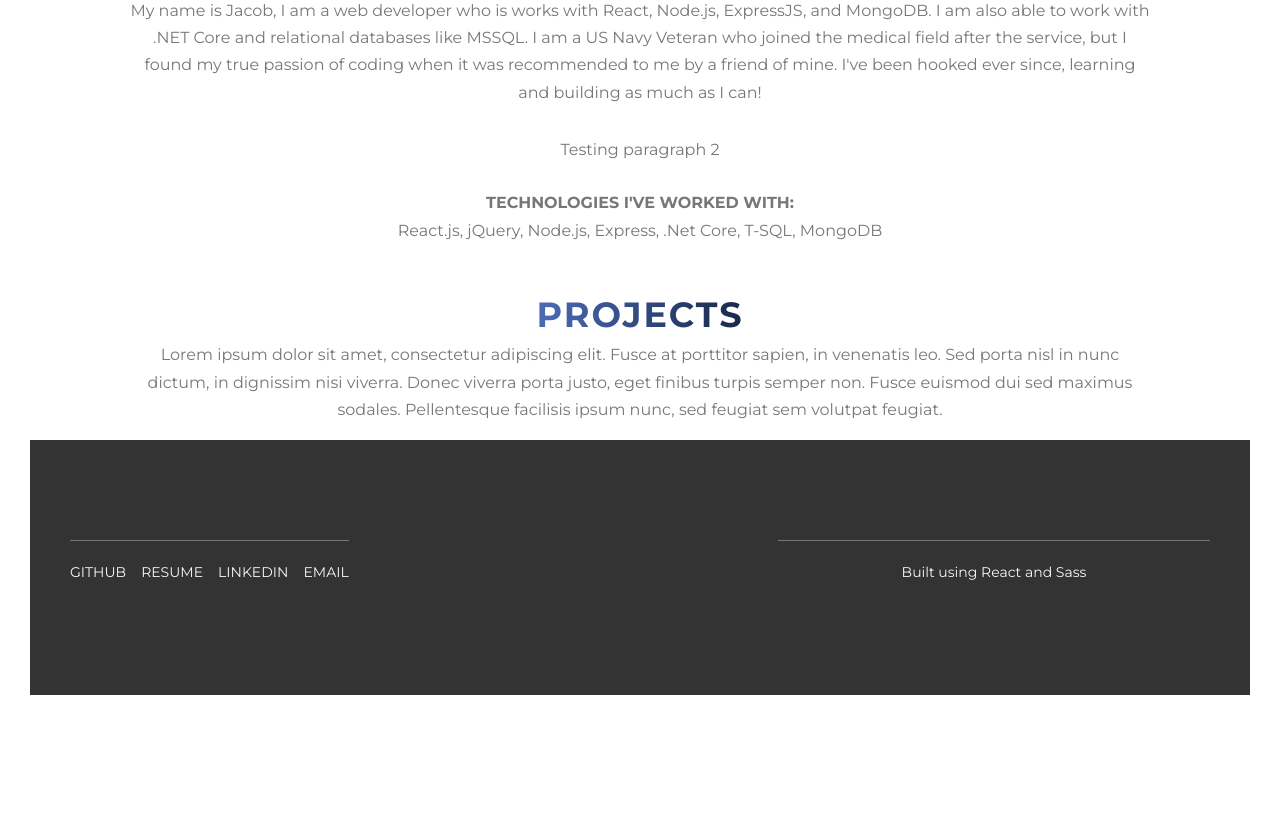
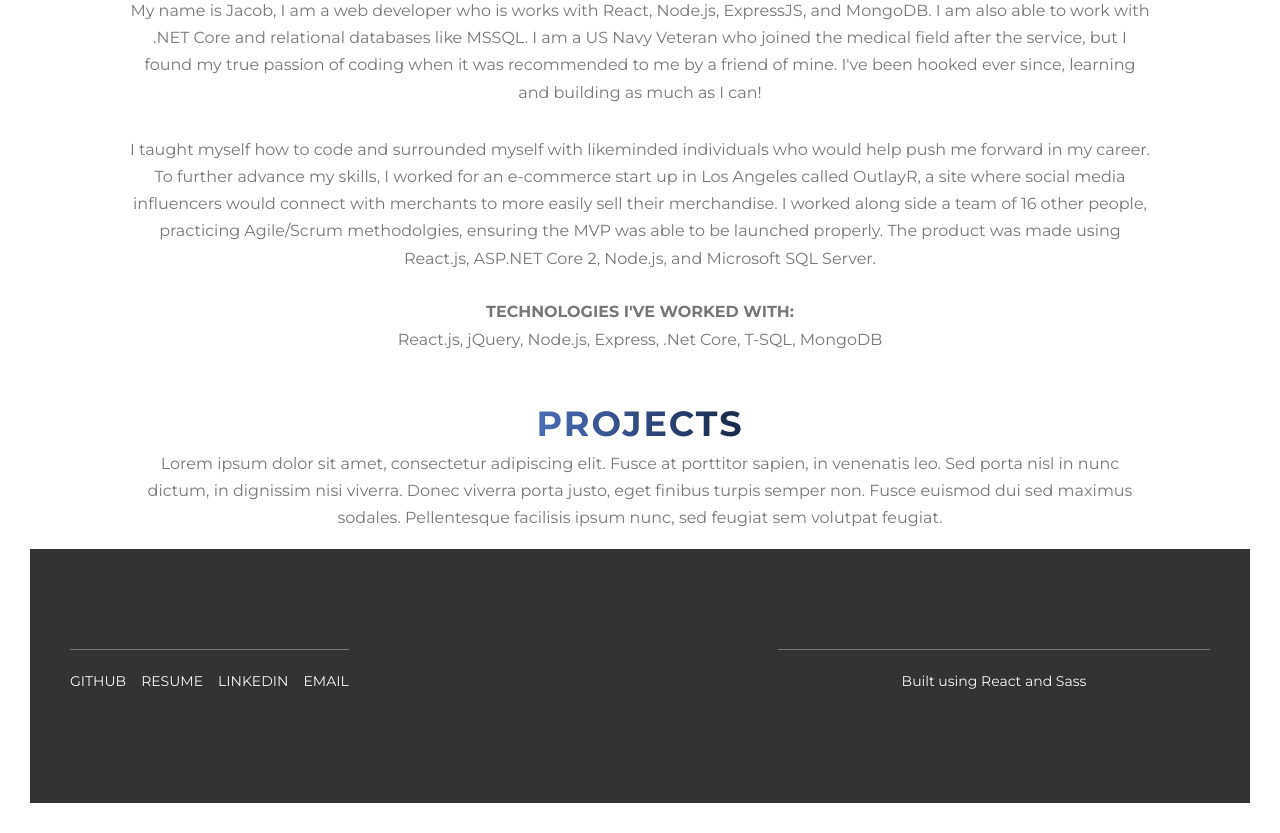
Before and after one commit to jacobbathan/jacobbio, a React (Create React App) app: page / in a window 1280 px wide. Shown: the part 840-1673 px from the top of the page. Before the commit the page ends 1565 px from the top, so only its background shows below. Built offline with nearby package versions, Linux system fonts and the light colour scheme.

Commit message:
finished about me

```diff
--- a/src/components/dashboard/About.jsx
+++ b/src/components/dashboard/About.jsx
@@ -19,7 +19,17 @@ class About extends React.Component {
                 a friend of mine. I've been hooked ever since, learning and
                 building as much as I can!
               </p>
-              <p className='paragraph'>Testing paragraph 2</p>
+              <p className='paragraph'>
+                I taught myself how to code and surrounded myself with
+                likeminded individuals who would help push me forward in my
+                career. To further advance my skills, I worked for an e-commerce
+                start up in Los Angeles called OutlayR, a site where social
+                media influencers would connect with merchants to more easily
+                sell their merchandise. I worked along side a team of 16 other
+                people, practicing Agile/Scrum methodolgies, ensuring the MVP
+                was able to be launched properly. The product was made using
+                React.js, ASP.NET Core 2, Node.js, and Microsoft SQL Server.
+              </p>
               <h3 className='heading-tertiary u-margin-bottom-small'>
                 Technologies I've worked with:
               </h3>
```
